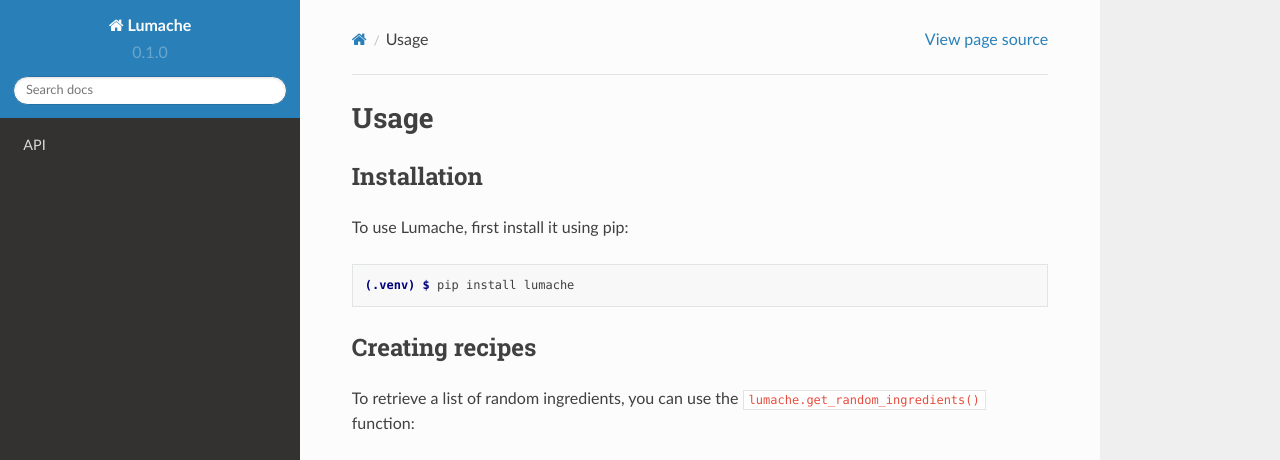
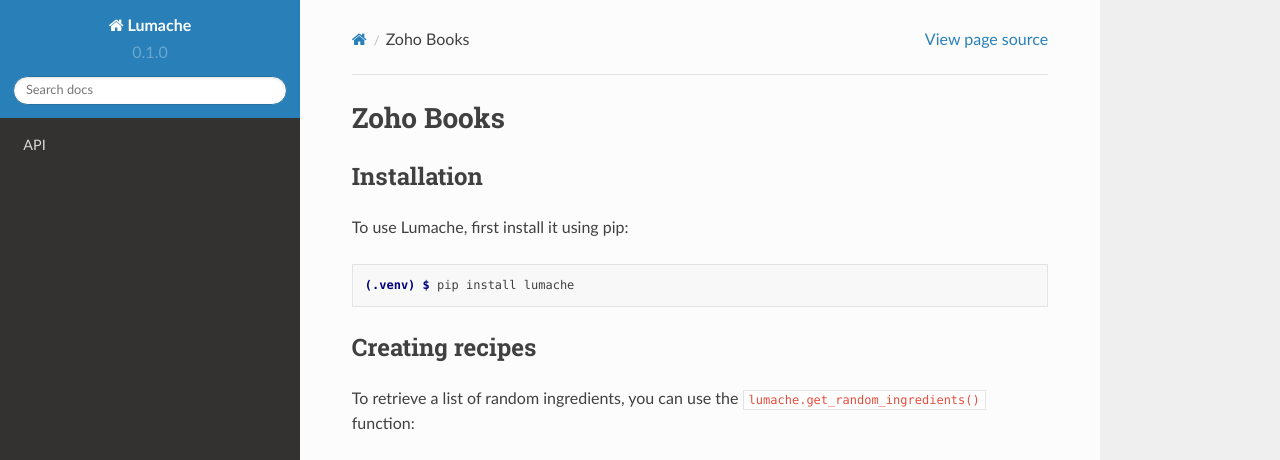
Before and after one commit to syedshahzaibshah/Functions-Documentation, a Sphinx documentation site: the page built from docs/source/usage.rst, in a window 1280 px wide and 1036 px high. Shown: the top 460 px of the window. Built offline with Sphinx 7.4.7 and the Read the Docs theme 2.0.0, drawn with Linux system fonts in a browser that asks for light colours; pages that are not in the unit, such as notebooks, are missing from menus; grey boxes are pictures that could not be loaded.

Commit message:
Update usage.rst

```diff
--- a/docs/source/usage.rst
+++ b/docs/source/usage.rst
@@ -1,5 +1,5 @@
-Usage
-=====
+Zoho Books
+==========
 
 .. _installation:
 
```
